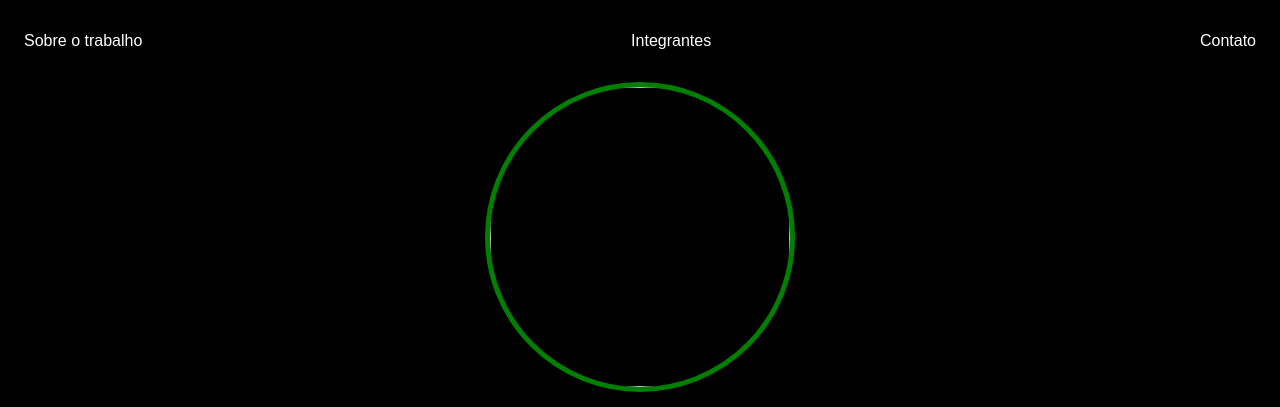
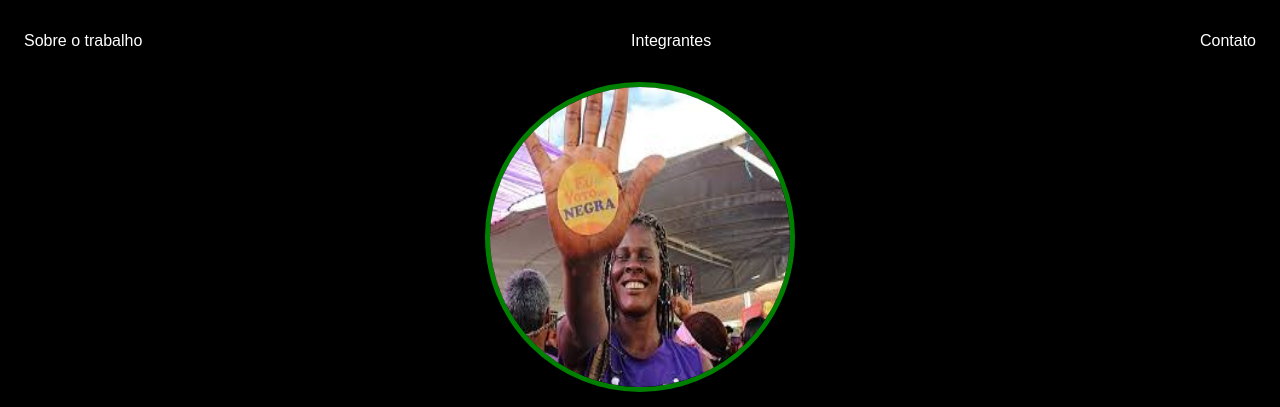
Before and after one commit to Tafarelrsilva/projeto_arte_1A, a plain HTML site: page index.html in a window 1280 px wide. Shown: the top 407 px of the page. Drawn offline with Linux system fonts and the light colour scheme; files whose address does not match are found by name.

Commit message:
Update index.html

```diff
--- a/index.html
+++ b/index.html
@@ -23,7 +23,7 @@
 
     <header>
         <div class="center">
-            <img src=".\img\foto1.jpg">
+            <img src=".\foto1.jpg">
         </div>
        <h1>Entrevistada</h1>
        <h2>Confira o conteudo da entrevista</h2>
```
